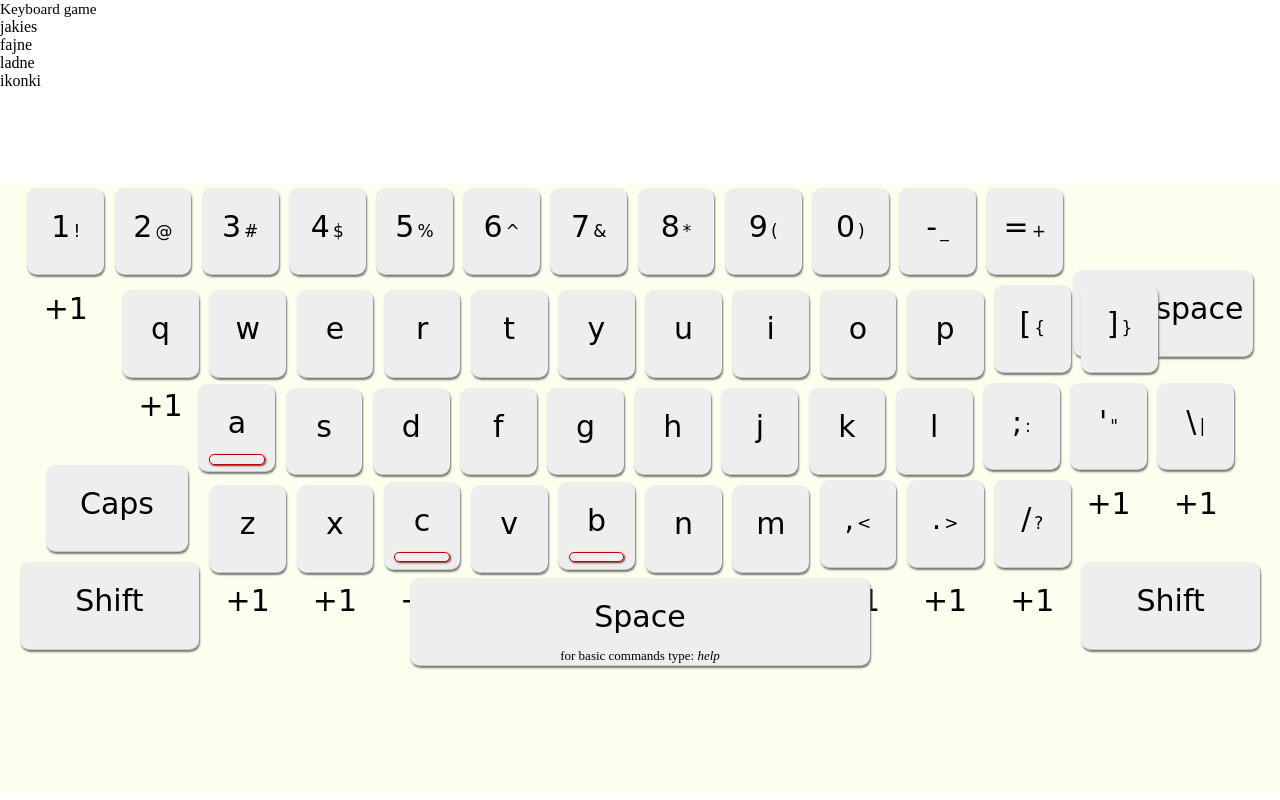
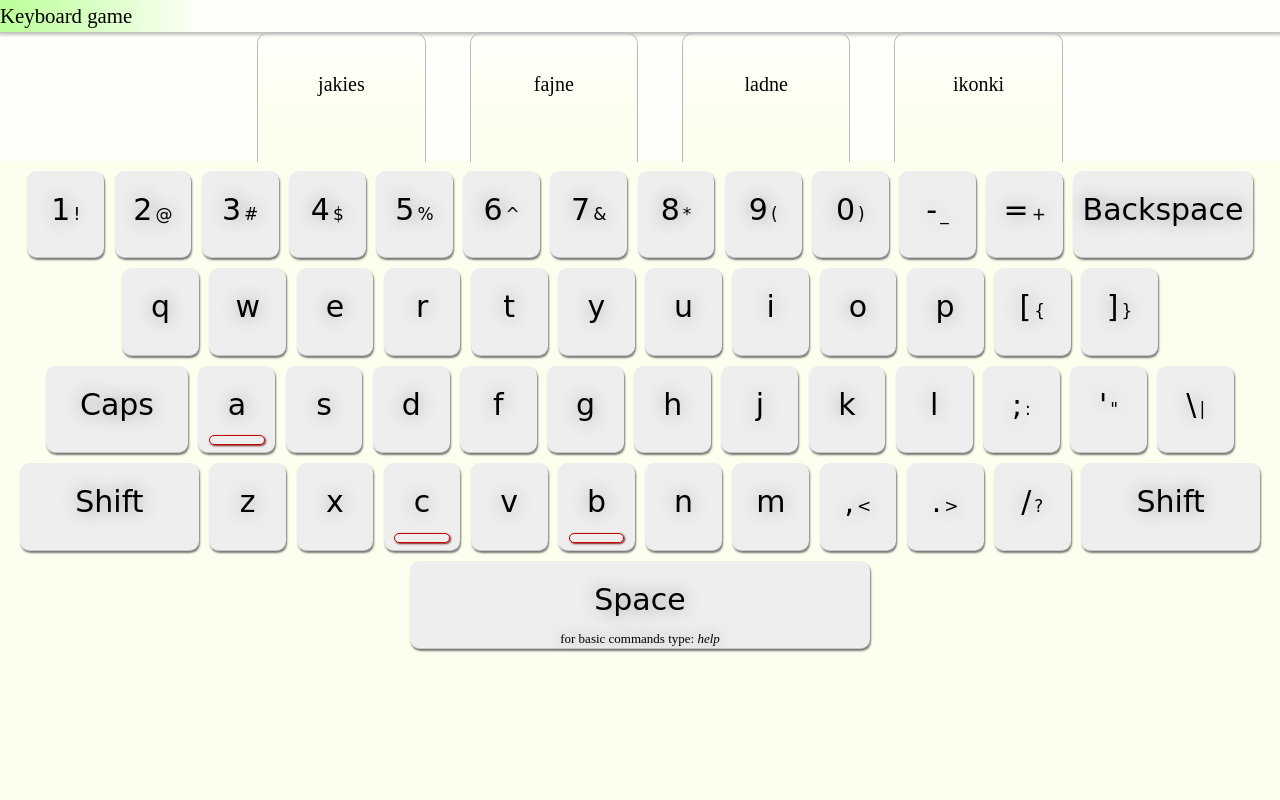
Before and after one commit to cynka02/cynka02.github.io, a PHP site: page /client/index.html in a window 1280 px wide. Run offline with PHP 8.4, Linux system fonts and the light colour scheme; some libraries are stand-ins or nearby versions.

Commit message:
Update styles.css

```diff
--- a/client/styles.css
+++ b/client/styles.css
@@ -2,6 +2,7 @@ body
 {
 	margin: 0;
 	padding: 0;
+	background-color: #fcffed;
 }
 #Alert
 {
@@ -49,16 +50,81 @@ body
 	height: 80%;
 	width: 100%;
 }
+#title
+{
+	height: 5%;
+	width: 100%;
+	background: linear-gradient(90deg, rgba(187,255,152,1) 0%, rgba(254,255,250,1) 16%);
+	border-bottom: 1px solid #bfbfbf;
+	box-shadow: 0px 1px 3px 1px #c3c3c3;
+	position:relative;
+	z-index: 10;
+}
 #menu
 {
-	height: 25%;
+	height: 20%;
 	width: 100%;
+	background-color: #fefffa;
+	text-align: center;
+}
+#menu1, #menu2, #menu3, #menu4
+{
+	width: 13%;
+	max-width: 13%;
+	height: 100%;
+	display: inline-block;
+	background: linear-gradient(180deg, rgba(254,255,250,1) 0%, rgba(252,255,237,1) 80%);
+	margin-left: 40px;
+	border-top-left-radius: 10px;
+	border-top-right-radius: 10px;
+	position: relative;
+	border-top: 1px solid #bababa;
+	border-right: 1px solid #bababa;
+	border-left: 1px solid #bababa;
+	line-height: 100px;
+	font-size: 20px;
+}
+#menu1 span, #menu2 span, #menu3 span, #menu4 span
+{
+	transition: all 0.4s ease;
+	display: inline-block;
+}
+#menu1:hover span, #menu2:hover span, #menu3:hover span, #menu4:hover span
+{
+	transform: scale(1.5,1.5);
+}
+#menu1:hover::before, #menu2:hover::before, #menu3:hover::before, #menu4:hover::before
+{
+	font-size: 35px;
+	line-height: 70px;
+	content: "";
+	position: absolute;
+	height: 15px;
+	width: 30px;
+	background-color: transparent;
+	bottom: 0;
+	left: -31.3px;
+	border-right: 1px solid #bababa;
+	border-bottom-right-radius: 25px;
+	box-shadow: 15px 0px 0px 0px rgba(252,255,237,1);
+}
+#menu1:hover::after, #menu2:hover::after, #menu3:hover::after, #menu4:hover::after
+{
+	content: "";
+	position: absolute;
+	height: 15px;
+	width: 30px;
+	background-color: transparent;
+	bottom: 0;
+	right: -31.3px;
+	border-left: 1px solid #bababa;
+	border-bottom-left-radius: 25px;
+	box-shadow: -15px 0px 0px 0px rgba(252,255,237,1);
 }
 #keyboard
 {
 	height: 75%;
 	width: 100%;
-	background-color: #fcffed;
 }
 .rows
 {
@@ -76,11 +142,12 @@ body
 .bars
 {
 	width: 70%;
-	height: 10%;
+	height: 9%;
 	position: relative;
 	margin: 0 auto;
-	margin-top: -17%;
+	margin-top: -15%;
 	border: 1px solid black;
+	box-shadow: 1px 1px 3px 0px #787878;
 	border-radius: 5px;
 	display: none;
 }
@@ -107,6 +174,7 @@ body
 	transition: background-color 0.6s ease;
 	border-radius: 10px;
 	text-align: center;
+	text-shadow: 0px 0px 17px #919191;
 }
 #Backspace
 {
@@ -143,6 +211,27 @@ body
 	text-align: center;
 	font-family: none;
 }
+.Count{
+	display: none;
+	animation-name: count;
+	animation-duration: 1s;
+	animation: count 1s ease;
+	width: 20px;
+	height: 20px;
+	float: left;
+	font-size: 17;
+	margin-left: 65%;
+}
+@keyframes count {
+	0%{
+		margin-top: -60%;
+		opacity: 1;
+	}
+    100%{
+		margin-top: -80%;
+		opacity: 0;
+	}
+}
 #pole
 {
 	display: block;
@@ -161,6 +250,7 @@ body
 }
 #poletekst
 {
+	display: inline-block;
 	font-size: 60px;
 	text-align: center;
 	font-family: Bradley Hand, cursive;
```
